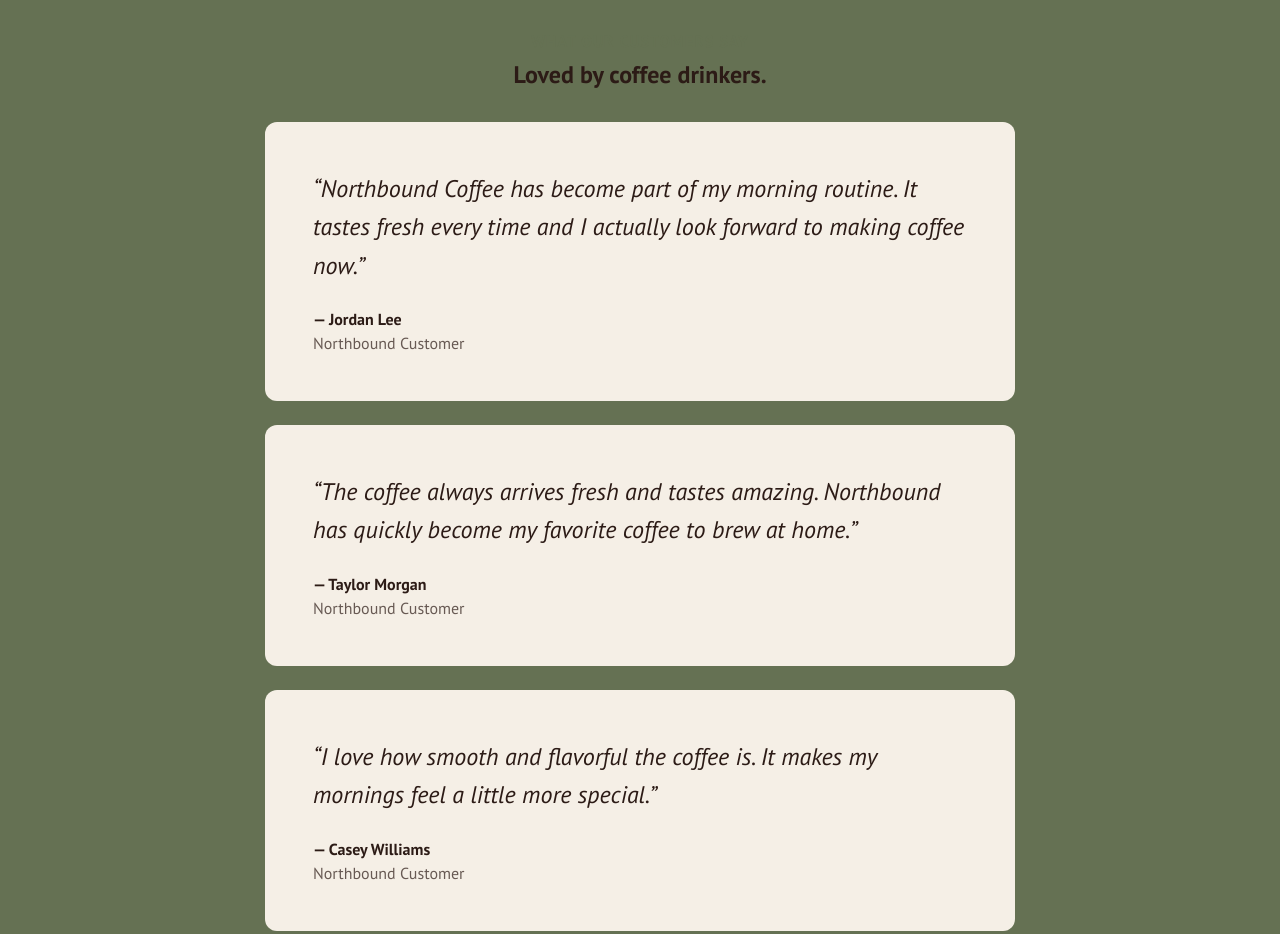
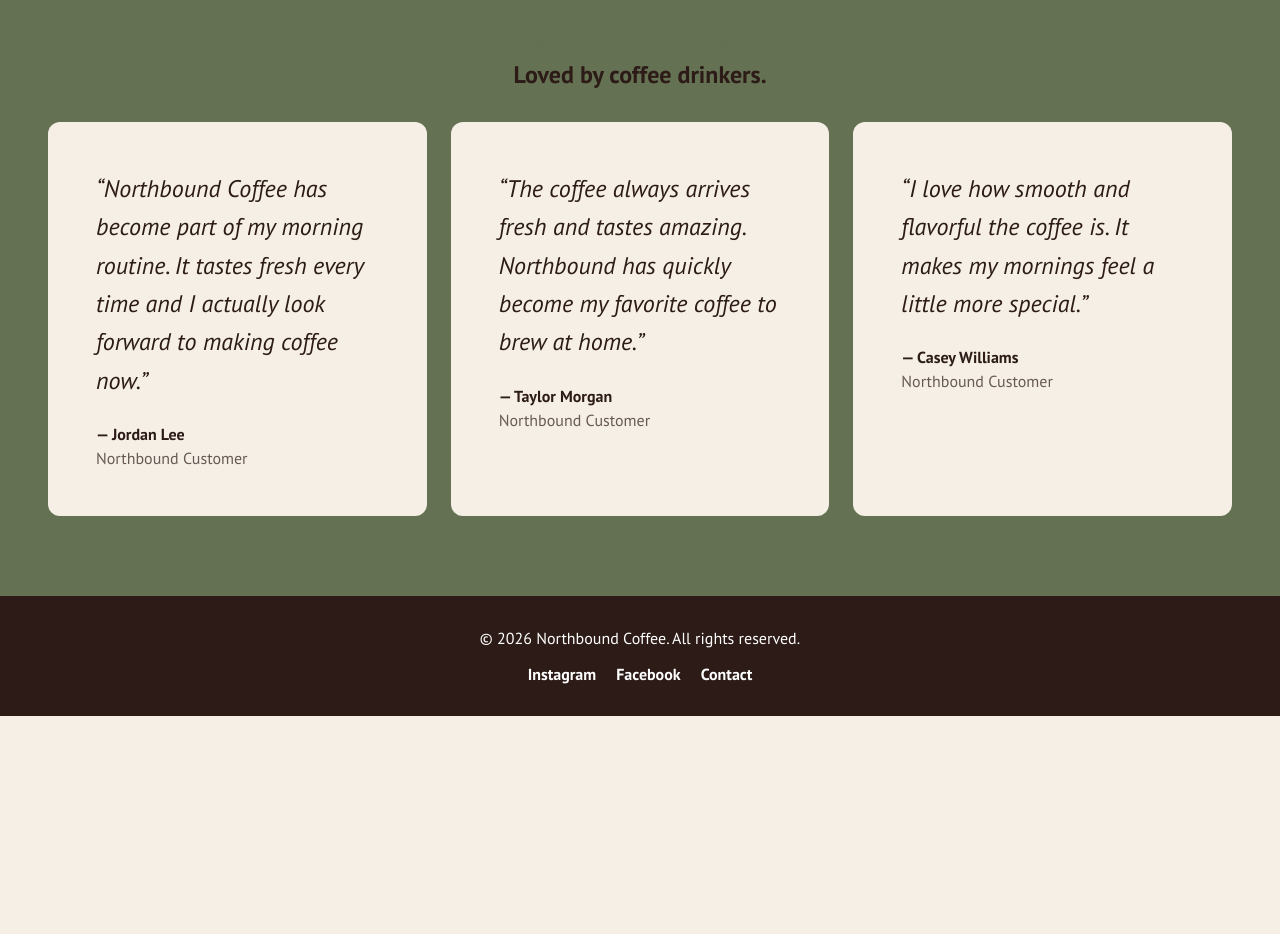
Before and after one commit to BryanTagal/W4C-Responsive, a plain HTML site: page index.html in a window 1280 px wide. Shown: the part 1260-2194 px from the top of the page. After the commit the page ends 1976 px from the top, so only its background shows below. Drawn offline with Linux system fonts and the light colour scheme.

Commit message:
Add tablet desktop testimonial layout

```diff
--- a/css/style.css
+++ b/css/style.css
@@ -493,3 +493,21 @@
 .testimonial-card {
     width: 100%;
 }
+
+@media (min-width: 768px) {
+
+    .testimonial-list {
+        display: grid;
+        grid-template-columns: repeat(2, 1fr);
+        gap: 1.5rem;
+    }
+
+}
+
+@media (min-width: 1024px) {
+
+    .testimonial-list {
+        grid-template-columns: repeat(3, 1fr);
+    }
+
+}
```
